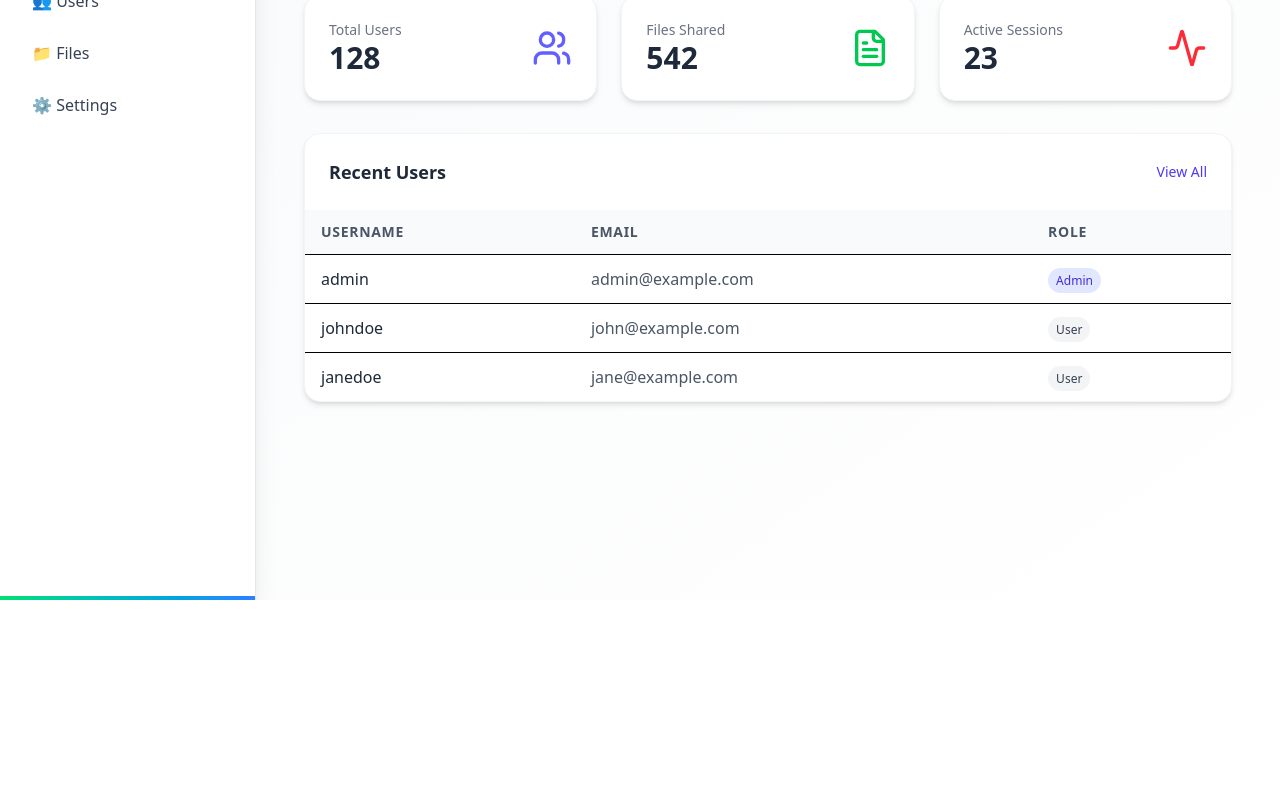
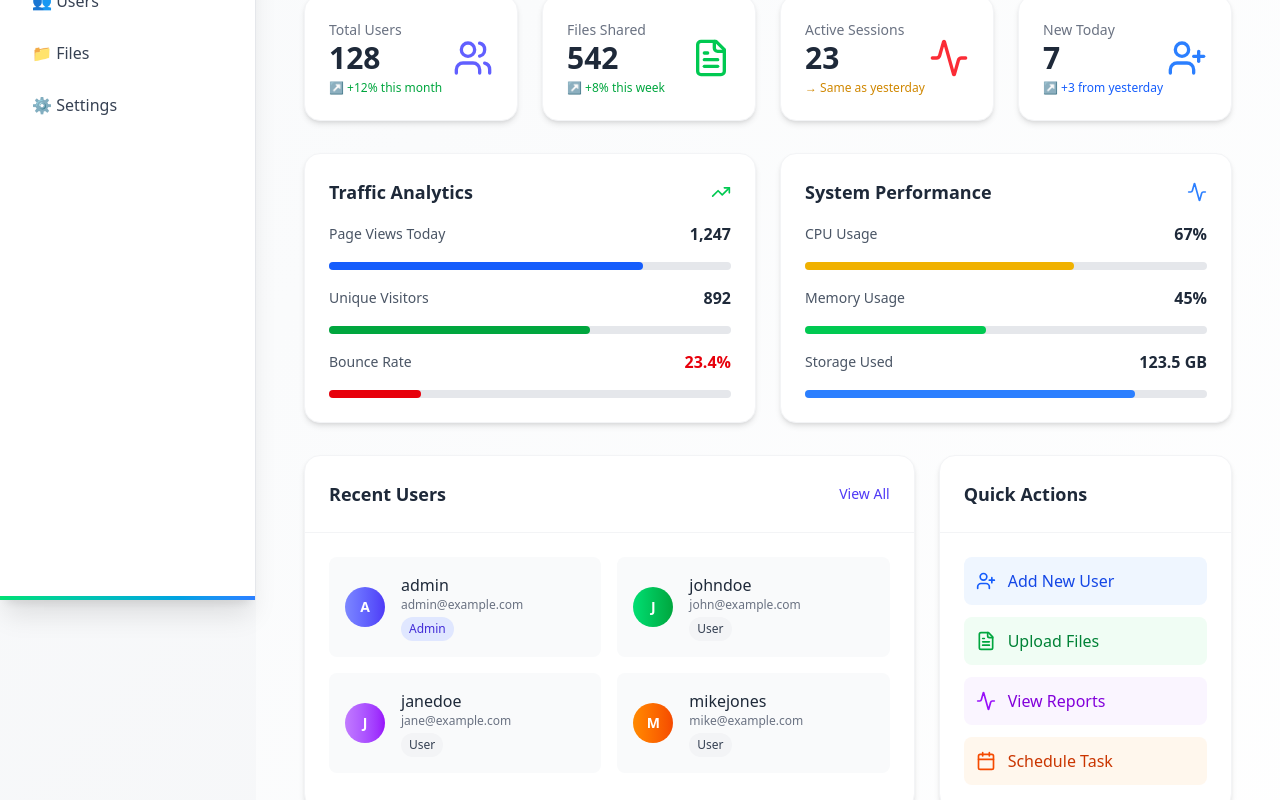
Before and after one commit to Haronzie/Cdrrmo-, a React app in the folder frontend/: page /admin in a window 1280 px wide. Shown: the part 200-1000 px from the top of the page. Before the commit the page ends 800 px from the top, so only its background shows below. Built offline with nearby package versions, Linux system fonts and the light colour scheme; the HTML template or start-up script is replaced by a standard one.

Commit message:
Frontend Pages
Pages optimize for user friendly

```diff
--- a/frontend/src/layouts/AdminLayout.tsx
+++ b/frontend/src/layouts/AdminLayout.tsx
@@ -38,10 +38,11 @@ export default function AdminLayout({ children }: { children: React.ReactNode })
       navigate("/login");
     }
   };
+
   return (
     <div className="flex min-h-screen bg-gradient-to-br from-gray-50 to-gray-100">
-      {/* Professional Sidebar */}
-      <aside className="w-64 bg-white shadow-xl border-r border-gray-200 relative">
+      {/* Fixed Professional Sidebar */}
+      <aside className="fixed left-0 top-0 w-64 h-full bg-white shadow-xl border-r border-gray-200 z-40 overflow-y-auto">
         {/* Brand Header */}
         <div className="p-6 border-b border-gray-100 bg-gradient-to-r from-green-500 to-green-600">
           <h1 className="font-bold text-xl text-white tracking-wide">Admin Panel</h1>
@@ -103,10 +104,10 @@ export default function AdminLayout({ children }: { children: React.ReactNode })
         <div className="absolute bottom-0 left-0 right-0 h-1 bg-gradient-to-r from-green-400 to-blue-500"></div>
       </aside>
 
-      {/* Main Content */}
-      <div className="flex-1 flex flex-col">
-        {/* Professional Header */}
-        <header className="bg-white shadow-lg border-b border-gray-200 px-6 py-4 flex justify-between items-center">
+      {/* Main Content - Now with left margin to account for fixed sidebar */}
+      <div className="flex-1 flex flex-col ml-64">
+        {/* Fixed Professional Header */}
+        <header className="sticky top-0 bg-white shadow-lg border-b border-gray-200 px-6 py-4 flex justify-between items-center z-30">
           <div className="flex items-center space-x-3">
             <div className="w-8 h-8 bg-gradient-to-r from-green-400 to-green-600 rounded-full flex items-center justify-center">
               <span className="text-white text-sm font-bold">{username.charAt(0).toUpperCase()}</span>
@@ -132,7 +133,7 @@ export default function AdminLayout({ children }: { children: React.ReactNode })
 
         {/* Content Area */}
         <main className="flex-1 overflow-auto bg-gradient-to-br from-gray-50 to-white">
-          <div className="p-6">
+          <div className="p-6 min-w-full">
             {children}
           </div>
         </main>
--- a/frontend/src/pages/Dashboard/DashboardHome.tsx
+++ b/frontend/src/pages/Dashboard/DashboardHome.tsx
@@ -1,21 +1,24 @@
-import { Users, FileText, Activity } from "lucide-react";
+import { Users, FileText, Activity, TrendingUp, Calendar, Clock, UserPlus } from "lucide-react";
 
 export default function DashboardHome() {
-
   return (
     <div className="p-6 space-y-8">
       {/* Header */}
       <div className="flex items-center justify-between">
         <h1 className="text-3xl font-bold text-gray-900">Admin Dashboard</h1>
+        <div className="text-sm text-gray-500">
+          Last updated: {new Date().toLocaleString()}
+        </div>
       </div>
 
       {/* Stats Cards */}
-      <div className="grid grid-cols-1 md:grid-cols-3 gap-6">
+      <div className="grid grid-cols-1 md:grid-cols-2 lg:grid-cols-4 gap-6">
         <div className="bg-white p-6 rounded-2xl shadow-md border border-gray-100 flex items-center justify-between
                         hover:shadow-lg hover:scale-105 transform transition duration-300 ease-in-out cursor-pointer">
           <div>
             <h2 className="text-sm text-gray-500">Total Users</h2>
             <p className="text-3xl font-bold text-gray-800">128</p>
+            <p className="text-xs text-green-600 mt-1">↗ +12% this month</p>
           </div>
           <Users className="h-10 w-10 text-indigo-500" />
         </div>
@@ -25,6 +28,7 @@ export default function DashboardHome() {
           <div>
             <h2 className="text-sm text-gray-500">Files Shared</h2>
             <p className="text-3xl font-bold text-gray-800">542</p>
+            <p className="text-xs text-green-600 mt-1">↗ +8% this week</p>
           </div>
           <FileText className="h-10 w-10 text-green-500" />
         </div>
@@ -34,57 +38,206 @@ export default function DashboardHome() {
           <div>
             <h2 className="text-sm text-gray-500">Active Sessions</h2>
             <p className="text-3xl font-bold text-gray-800">23</p>
+            <p className="text-xs text-yellow-600 mt-1">→ Same as yesterday</p>
           </div>
           <Activity className="h-10 w-10 text-red-500" />
         </div>
+
+        <div className="bg-white p-6 rounded-2xl shadow-md border border-gray-100 flex items-center justify-between
+                        hover:shadow-lg hover:scale-105 transform transition duration-300 ease-in-out cursor-pointer">
+          <div>
+            <h2 className="text-sm text-gray-500">New Today</h2>
+            <p className="text-3xl font-bold text-gray-800">7</p>
+            <p className="text-xs text-blue-600 mt-1">↗ +3 from yesterday</p>
+          </div>
+          <UserPlus className="h-10 w-10 text-blue-500" />
+        </div>
       </div>
 
-      {/* Recent Users Table */}
-      <div className="bg-white rounded-2xl shadow-md border border-gray-100">
-        <div className="p-6 flex items-center justify-between">
-          <h2 className="text-lg font-semibold text-gray-800">Recent Users</h2>
-          <button className="text-sm text-indigo-600 hover:underline">View All</button>
+      {/* Analytics Section */}
+      <div className="grid grid-cols-1 lg:grid-cols-2 gap-6">
+        {/* Traffic Analytics */}
+        <div className="bg-white rounded-2xl shadow-md border border-gray-100 p-6">
+          <div className="flex items-center justify-between mb-4">
+            <h2 className="text-lg font-semibold text-gray-800">Traffic Analytics</h2>
+            <TrendingUp className="h-5 w-5 text-green-500" />
+          </div>
+          <div className="space-y-4">
+            <div className="flex items-center justify-between">
+              <span className="text-sm text-gray-600">Page Views Today</span>
+              <span className="font-semibold text-gray-800">1,247</span>
+            </div>
+            <div className="w-full bg-gray-200 rounded-full h-2">
+              <div className="bg-blue-600 h-2 rounded-full" style={{width: '78%'}}></div>
+            </div>
+            <div className="flex items-center justify-between">
+              <span className="text-sm text-gray-600">Unique Visitors</span>
+              <span className="font-semibold text-gray-800">892</span>
+            </div>
+            <div className="w-full bg-gray-200 rounded-full h-2">
+              <div className="bg-green-600 h-2 rounded-full" style={{width: '65%'}}></div>
+            </div>
+            <div className="flex items-center justify-between">
+              <span className="text-sm text-gray-600">Bounce Rate</span>
+              <span className="font-semibold text-red-600">23.4%</span>
+            </div>
+            <div className="w-full bg-gray-200 rounded-full h-2">
+              <div className="bg-red-600 h-2 rounded-full" style={{width: '23%'}}></div>
+            </div>
+          </div>
         </div>
 
-        <div className="overflow-x-auto">
-          <table className="w-full border-collapse">
-            <thead>
-              <tr className="bg-gray-50 text-gray-600 text-sm uppercase tracking-wider">
-                <th className="py-3 px-4 text-left">Username</th>
-                <th className="py-3 px-4 text-left">Email</th>
-                <th className="py-3 px-4 text-left">Role</th>
-              </tr>
-            </thead>
-            <tbody>
-              <tr className="border-t hover:bg-gray-50 transition duration-200">
-                <td className="py-3 px-4 font-medium text-gray-800">admin</td>
-                <td className="py-3 px-4 text-gray-600">admin@example.com</td>
-                <td className="py-3 px-4">
-                  <span className="px-2 py-1 text-xs rounded-full bg-indigo-100 text-indigo-700">
+        {/* System Performance */}
+        <div className="bg-white rounded-2xl shadow-md border border-gray-100 p-6">
+          <div className="flex items-center justify-between mb-4">
+            <h2 className="text-lg font-semibold text-gray-800">System Performance</h2>
+            <Activity className="h-5 w-5 text-blue-500" />
+          </div>
+          <div className="space-y-4">
+            <div className="flex items-center justify-between">
+              <span className="text-sm text-gray-600">CPU Usage</span>
+              <span className="font-semibold text-gray-800">67%</span>
+            </div>
+            <div className="w-full bg-gray-200 rounded-full h-2">
+              <div className="bg-yellow-500 h-2 rounded-full" style={{width: '67%'}}></div>
+            </div>
+            <div className="flex items-center justify-between">
+              <span className="text-sm text-gray-600">Memory Usage</span>
+              <span className="font-semibold text-gray-800">45%</span>
+            </div>
+            <div className="w-full bg-gray-200 rounded-full h-2">
+              <div className="bg-green-500 h-2 rounded-full" style={{width: '45%'}}></div>
+            </div>
+            <div className="flex items-center justify-between">
+              <span className="text-sm text-gray-600">Storage Used</span>
+              <span className="font-semibold text-gray-800">123.5 GB</span>
+            </div>
+            <div className="w-full bg-gray-200 rounded-full h-2">
+              <div className="bg-blue-500 h-2 rounded-full" style={{width: '82%'}}></div>
+            </div>
+          </div>
+        </div>
+      </div>
+
+      {/* Recent Activity & Users Section */}
+      <div className="grid grid-cols-1 lg:grid-cols-3 gap-6">
+        {/* Recent Users - Card Layout */}
+        <div className="lg:col-span-2 bg-white rounded-2xl shadow-md border border-gray-100">
+          <div className="p-6 flex items-center justify-between border-b border-gray-100">
+            <h2 className="text-lg font-semibold text-gray-800">Recent Users</h2>
+            <button className="text-sm text-indigo-600 hover:underline font-medium">View All</button>
+          </div>
+
+          <div className="p-6 grid grid-cols-1 md:grid-cols-2 gap-4">
+            <div className="flex items-center space-x-4 p-4 bg-gray-50 rounded-lg hover:bg-gray-100 transition duration-200">
+              <div className="w-10 h-10 bg-gradient-to-r from-indigo-400 to-indigo-600 rounded-full flex items-center justify-center">
+                <span className="text-white text-sm font-bold">A</span>
+              </div>
+              <div className="flex-1">
+                <p className="font-medium text-gray-800">admin</p>
+                <p className="text-xs text-gray-500">admin@example.com</p>
+                <span className="px-2 py-1 text-xs rounded-full bg-indigo-100 text-indigo-700 mt-1 inline-block">
                   Admin
                 </span>
-                </td>
-              </tr>
-              <tr className="border-t hover:bg-gray-50 transition duration-200">
-                <td className="py-3 px-4 font-medium text-gray-800">johndoe</td>
-                <td className="py-3 px-4 text-gray-600">john@example.com</td>
-                <td className="py-3 px-4">
-                  <span className="px-2 py-1 text-xs rounded-full bg-gray-100 text-gray-700">
+              </div>
+            </div>
+
+            <div className="flex items-center space-x-4 p-4 bg-gray-50 rounded-lg hover:bg-gray-100 transition duration-200">
+              <div className="w-10 h-10 bg-gradient-to-r from-green-400 to-green-600 rounded-full flex items-center justify-center">
+                <span className="text-white text-sm font-bold">J</span>
+              </div>
+              <div className="flex-1">
+                <p className="font-medium text-gray-800">johndoe</p>
+                <p className="text-xs text-gray-500">john@example.com</p>
+                <span className="px-2 py-1 text-xs rounded-full bg-gray-100 text-gray-700 mt-1 inline-block">
                   User
                 </span>
-                </td>
-              </tr>
-              <tr className="border-t hover:bg-gray-50 transition duration-200">
-                <td className="py-3 px-4 font-medium text-gray-800">janedoe</td>
-                <td className="py-3 px-4 text-gray-600">jane@example.com</td>
-                <td className="py-3 px-4">
-                  <span className="px-2 py-1 text-xs rounded-full bg-gray-100 text-gray-700">
+              </div>
+            </div>
+
+            <div className="flex items-center space-x-4 p-4 bg-gray-50 rounded-lg hover:bg-gray-100 transition duration-200">
+              <div className="w-10 h-10 bg-gradient-to-r from-purple-400 to-purple-600 rounded-full flex items-center justify-center">
+                <span className="text-white text-sm font-bold">J</span>
+              </div>
+              <div className="flex-1">
+                <p className="font-medium text-gray-800">janedoe</p>
+                <p className="text-xs text-gray-500">jane@example.com</p>
+                <span className="px-2 py-1 text-xs rounded-full bg-gray-100 text-gray-700 mt-1 inline-block">
                   User
                 </span>
-                </td>
-              </tr>
-            </tbody>
-          </table>
+              </div>
+            </div>
+
+            <div className="flex items-center space-x-4 p-4 bg-gray-50 rounded-lg hover:bg-gray-100 transition duration-200">
+              <div className="w-10 h-10 bg-gradient-to-r from-orange-400 to-orange-600 rounded-full flex items-center justify-center">
+                <span className="text-white text-sm font-bold">M</span>
+              </div>
+              <div className="flex-1">
+                <p className="font-medium text-gray-800">mikejones</p>
+                <p className="text-xs text-gray-500">mike@example.com</p>
+                <span className="px-2 py-1 text-xs rounded-full bg-gray-100 text-gray-700 mt-1 inline-block">
+                  User
+                </span>
+              </div>
+            </div>
+          </div>
+        </div>
+
+        {/* Quick Actions */}
+        <div className="bg-white rounded-2xl shadow-md border border-gray-100">
+          <div className="p-6 border-b border-gray-100">
+            <h2 className="text-lg font-semibold text-gray-800">Quick Actions</h2>
+          </div>
+          <div className="p-6 space-y-3">
+            <button className="w-full flex items-center gap-3 p-3 text-left bg-blue-50 hover:bg-blue-100 rounded-lg transition duration-200">
+              <UserPlus className="h-5 w-5 text-blue-600" />
+              <span className="font-medium text-blue-700">Add New User</span>
+            </button>
+            <button className="w-full flex items-center gap-3 p-3 text-left bg-green-50 hover:bg-green-100 rounded-lg transition duration-200">
+              <FileText className="h-5 w-5 text-green-600" />
+              <span className="font-medium text-green-700">Upload Files</span>
+            </button>
+            <button className="w-full flex items-center gap-3 p-3 text-left bg-purple-50 hover:bg-purple-100 rounded-lg transition duration-200">
+              <Activity className="h-5 w-5 text-purple-600" />
+              <span className="font-medium text-purple-700">View Reports</span>
+            </button>
+            <button className="w-full flex items-center gap-3 p-3 text-left bg-orange-50 hover:bg-orange-100 rounded-lg transition duration-200">
+              <Calendar className="h-5 w-5 text-orange-600" />
+              <span className="font-medium text-orange-700">Schedule Task</span>
+            </button>
+          </div>
+        </div>
+      </div>
+
+      {/* Recent Activity Log */}
+      <div className="bg-white rounded-2xl shadow-md border border-gray-100">
+        <div className="p-6 border-b border-gray-100">
+          <h2 className="text-lg font-semibold text-gray-800">Recent Activity</h2>
+        </div>
+        <div className="p-6">
+          <div className="space-y-4">
+            <div className="flex items-center space-x-4 p-3 bg-gray-50 rounded-lg">
+              <Clock className="h-5 w-5 text-gray-500" />
+              <div className="flex-1">
+                <p className="text-sm font-medium text-gray-800">New user registration: johndoe</p>
+                <p className="text-xs text-gray-500">2 minutes ago</p>
+              </div>
+            </div>
+            <div className="flex items-center space-x-4 p-3 bg-gray-50 rounded-lg">
+              <Clock className="h-5 w-5 text-gray-500" />
+              <div className="flex-1">
+                <p className="text-sm font-medium text-gray-800">File uploaded: project_report.pdf</p>
+                <p className="text-xs text-gray-500">15 minutes ago</p>
+              </div>
+            </div>
+            <div className="flex items-center space-x-4 p-3 bg-gray-50 rounded-lg">
+              <Clock className="h-5 w-5 text-gray-500" />
+              <div className="flex-1">
+                <p className="text-sm font-medium text-gray-800">System backup completed successfully</p>
+                <p className="text-xs text-gray-500">1 hour ago</p>
+              </div>
+            </div>
+          </div>
         </div>
       </div>
     </div>
```
Lines whose indentation alone changed are shown as unchanged.
